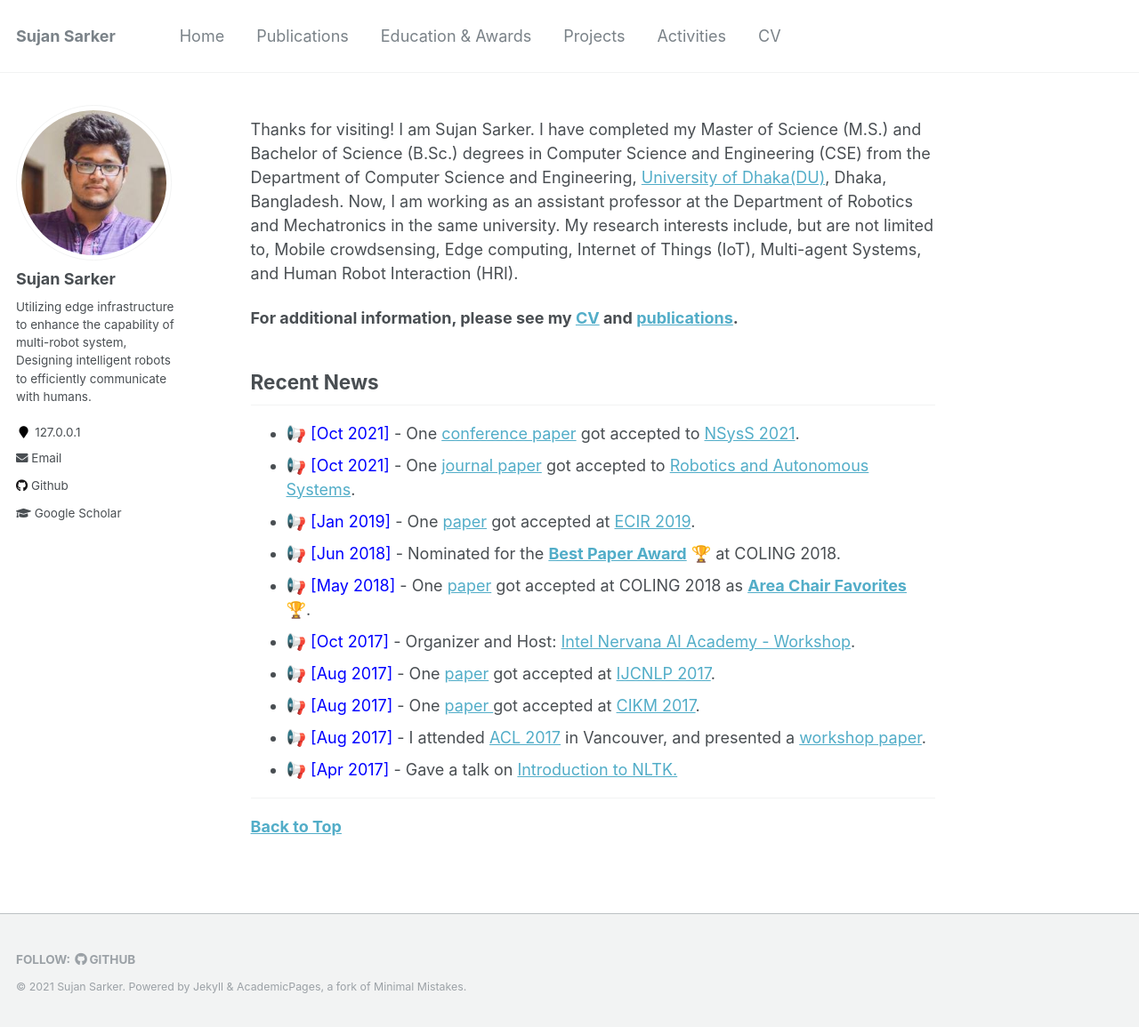
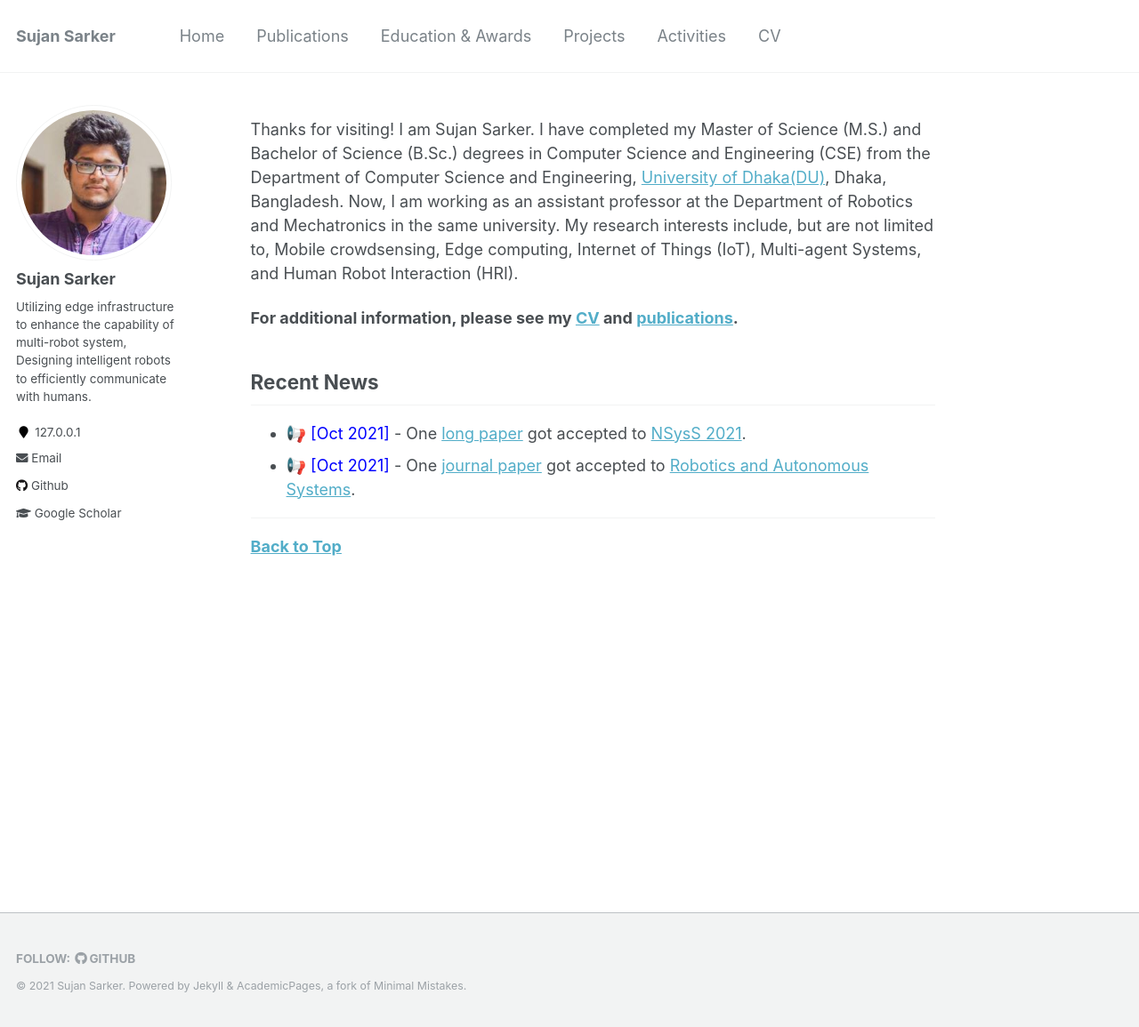
Before and after one commit to sujan-sarker/sujan-sarker.github.io, a Jekyll site: the page built from _pages/about.md, in a window 1280 px wide and 1155 px high. Shown: the whole window at 89% size. Built offline with Jekyll 4.4.1, drawn with Linux system fonts in a browser that asks for light colours.

Commit message:
Update about.md

```diff
--- a/_pages/about.md
+++ b/_pages/about.md
@@ -20,16 +20,11 @@ I am Sujan Sarker. I have completed my Master of Science (M.S.) and Bachelor of
 
 
 ## Recent News
-* 📢 <span style="color:Blue"> [Oct 2021] </span> - One [conference paper](https://cse.buet.ac.bd/nsyss2021/papers/) got accepted to  [NSysS 2021](https://cse.buet.ac.bd/nsyss2021/).
+* 📢 <span style="color:Blue"> [Oct 2021] </span> - One [long paper](https://cse.buet.ac.bd/nsyss2021/papers/) got accepted to  [NSysS 2021](https://cse.buet.ac.bd/nsyss2021/).
 * 📢 <span style="color:Blue"> [Oct 2021] </span> - One [journal paper](https://www.sciencedirect.com/science/article/pii/S0921889021001871) got accepted to  [Robotics and Autonomous Systems](https://www.sciencedirect.com/journal/robotics-and-autonomous-systems).
-* 📢 <span style="color:Blue"> [Jan 2019] </span> - One [paper](https://link.springer.com/chapter/10.1007/978-3-030-15719-7_14) got accepted at [ECIR 2019](http://ecir2019.org/).
-* 📢 <span style="color:Blue"> [Jun 2018] </span> - Nominated for the [**Best Paper Award**](http://coling2018.org/coling-2018-best-papers/) 🏆 at COLING 2018.
-* 📢 <span style="color:Blue"> [May 2018] </span> - One [paper](http://aclweb.org/anthology/C18-1102) got accepted at COLING 2018 as [**Area Chair Favorites**](http://coling2018.org/coling-2018-best-papers/) 🏆.
-* 📢 <span style="color:Blue"> [Oct 2017] </span> - Organizer and Host: [Intel Nervana AI Academy - Workshop](https://www.intel.ai/).
-* 📢 <span style="color:Blue"> [Aug 2017] </span> - One [paper](http://www.aclweb.org/anthology/I17-2071) got accepted at [IJCNLP 2017](http://ijcnlp2017.org/site/page.aspx?pid=901&sid=1133&lang=en).
-* 📢 <span style="color:Blue"> [Aug 2017] </span> - One [paper ](https://dl.acm.org/citation.cfm?id=3133106) got accepted at [CIKM 2017](http://www.cikmconference.org/CIKM2017/index.html).
-* 📢 <span style="color:Blue"> [Aug 2017] </span> - I attended [ACL 2017](http://acl2017.org/) in Vancouver, and presented a [workshop paper](http://www.aclweb.org/anthology/W17-2407).
-* 📢 <span style="color:Blue"> [Apr 2017] </span> - Gave a talk on [Introduction to NLTK.](https://tafseer-nayeem.github.io/files/Introduction_to_NLTK.pdf)
+
+<!--* 📢 <span style="color:Blue"> [Jun 2018] </span> - Nominated for the [**Best Paper Award**](http://coling2018.org/coling-2018-best-papers/) 🏆 at COLING 2018. -->
+
 
 <!-- ## Recent Project Demonstrations
 
```
